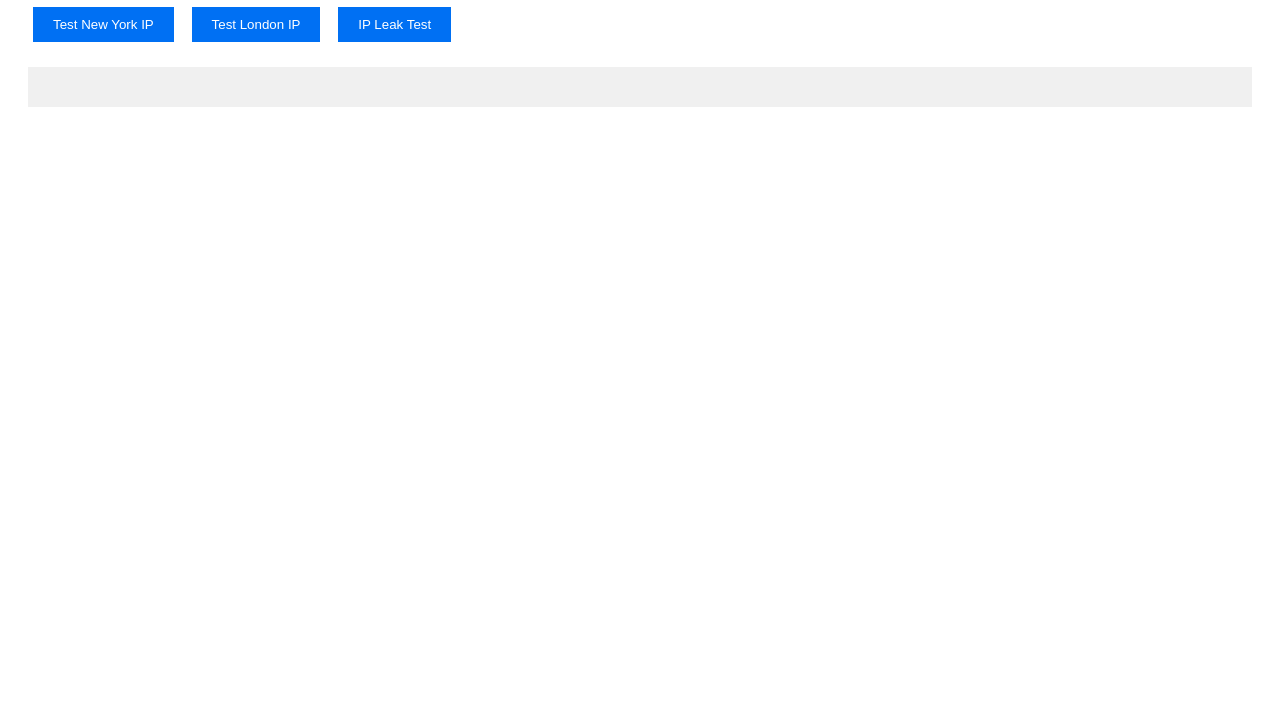
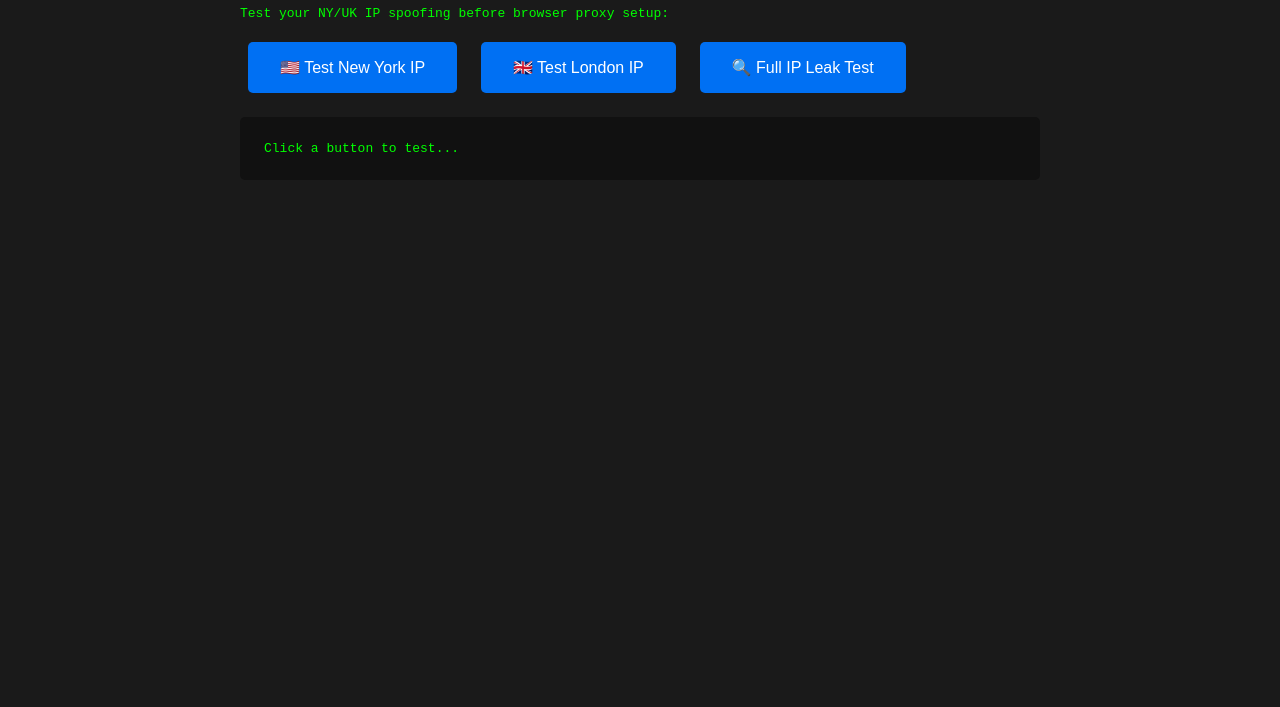
Before and after one commit to doveableai-bit/ad-location-spoofer, a website: page public/index.html in a window 1280 px wide. Shown: the part 93-800 px from the top of the page. Drawn offline with Linux system fonts and the light colour scheme.

Commit message:
Update index.html

```diff
--- a/public/index.html
+++ b/public/index.html
@@ -1,45 +1,43 @@
 <!DOCTYPE html>
 <html>
 <head>
-  <title>AD Location Spoofer Test</title>
+  <title>🇺🇸🇬🇧 AD Location Spoofer</title>
+  <meta charset="utf-8">
   <style>
-    body { font-family: monospace; padding: 20px; }
-    button { padding: 10px 20px; margin: 5px; background: #0070f3; color: white; border: none; cursor: pointer; }
-    #result { background: #f0f0f0; padding: 20px; margin-top: 20px; white-space: pre-wrap; }
+    body{font-family:monospace;background:#1a1a1a;color:#0f0;padding:2rem;max-width:800px;margin:auto}
+    button{padding:1rem 2rem;margin:.5rem;background:#0070f3;color:white;border:none;border-radius:5px;cursor:pointer;font-size:16px}
+    button:hover{background:#005bb5}
+    #result{background:#111;padding:1.5rem;margin-top:1rem;border-radius:5px;white-space:pre-wrap;font-family:monospace}
+    .ip{display:inline-block;background:#333;padding:.5rem;border-radius:3px;margin:.2rem}
   </style>
 </head>
 <body>
-  <h1>🛡️ AD Location Spoofer</h1>
-  <button onclick="testNY()">Test New York IP</button>
-  <button onclick="testLondon()">Test London IP</button>
-  <button onclick="testIPLeak()">IP Leak Test</button>
+  <h1>🛡️ AD Location Spoofer <small>v2.0</small></h1>
+  <p>Test your NY/UK IP spoofing before browser proxy setup:</p>
 
-  <div id="result"></div>
+  <button onclick="testNY()">🇺🇸 Test New York IP</button>
+  <button onclick="testUK()">🇬🇧 Test London IP</button>
+  <button onclick="testLeak()">🔍 Full IP Leak Test</button>
+
+  <div id="result">Click a button to test...</div>
 
   <script>
-    async function proxyRequest(location) {
-      const ip = await (await fetch(`/api/rotate?location=${location}`)).json();
-      const test = await (await fetch(`/api/proxy?url=https://httpbin.org/ip&location=${location}`)).json();
+  async function testNY() {
+    const res = await fetch('/api/proxy?url=https://httpbin.org/ip&location=newyork');
+    document.getElementById('result').textContent = await res.text();
+  }
 
-      return { ...ip, origin: test.origin };
-    }
+  async function testUK() {
+    const res = await fetch('/api/proxy?url=https://httpbin.org/ip&location=london');
+    document.getElementById('result').textContent = await res.text();
+  }
 
-    async function testNY() {
-      const result = await proxyRequest('newyork');
-      document.getElementById('result').innerHTML = JSON.stringify(result, null, 2);
-    }
-
-    async function testLondon() {
-      const result = await proxyRequest('london');
-      document.getElementById('result').innerHTML = JSON.stringify(result, null, 2);
-    }
-
-    async function testIPLeak() {
-      const ny = await proxyRequest('newyork');
-      const london = await proxyRequest('london');
-      document.getElementById('result').innerHTML =
-        `NY IP: ${ny.ip}\nLondon IP: ${london.ip}\n\nSuccess: IPs rotated!`;
-    }
+  async function testLeak() {
+    const ny = await (await fetch('/api/proxy?url=https://ipinfo.io/json&location=newyork')).json();
+    const uk = await (await fetch('/api/proxy?url=https://ipinfo.io/json&location=london')).json();
+    document.getElementById('result').innerHTML =
+      `<span class="ip">🇺🇸 NY: ${ny.ip || 'Success'}</span>\n<span class="ip">🇬🇧 UK: ${uk.ip || 'Success'}</span>\n\n✅ Both locations working!`;
+  }
   </script>
 </body>
 </html>
```
